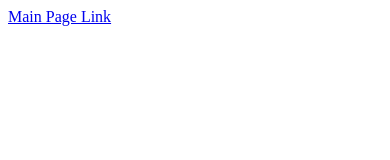
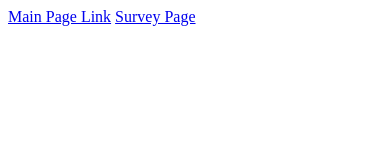
Before and after one commit to ravi2020/IOP-2018-NAACP-Project, a plain HTML site: page www/index.html in a window 390 px wide. Drawn offline with Linux system fonts and the light colour scheme; files whose address does not match are found by name.

Commit message:
Added survey link

```diff
--- a/www/index.html
+++ b/www/index.html
@@ -9,6 +9,7 @@
         <script type="text/javascript" src="cordova.js"></script>
 
         <a href="main.html">Main Page Link</a>
+        <a href="survey.html">Survey Page</a>
 
 
     </body>
```
